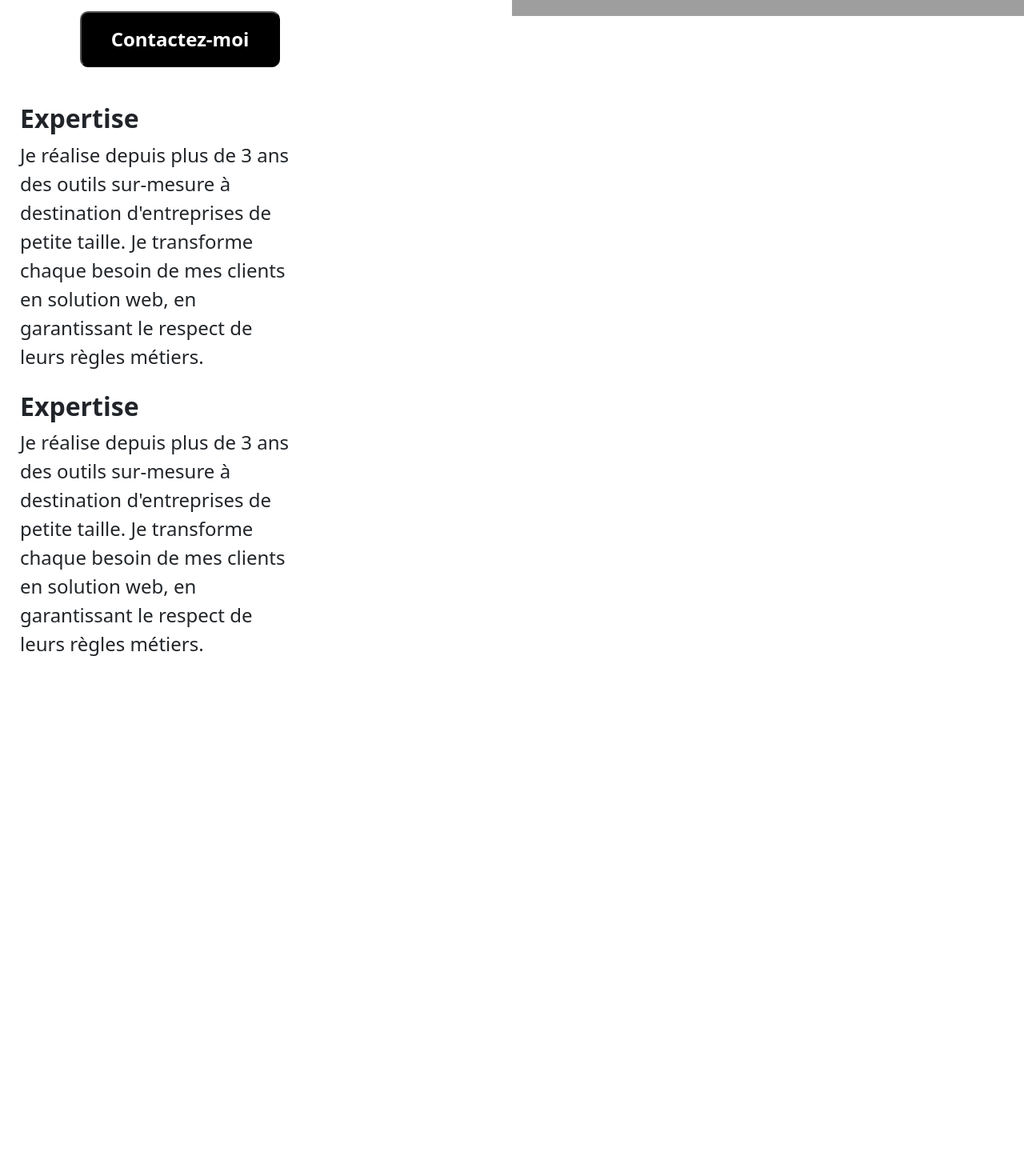
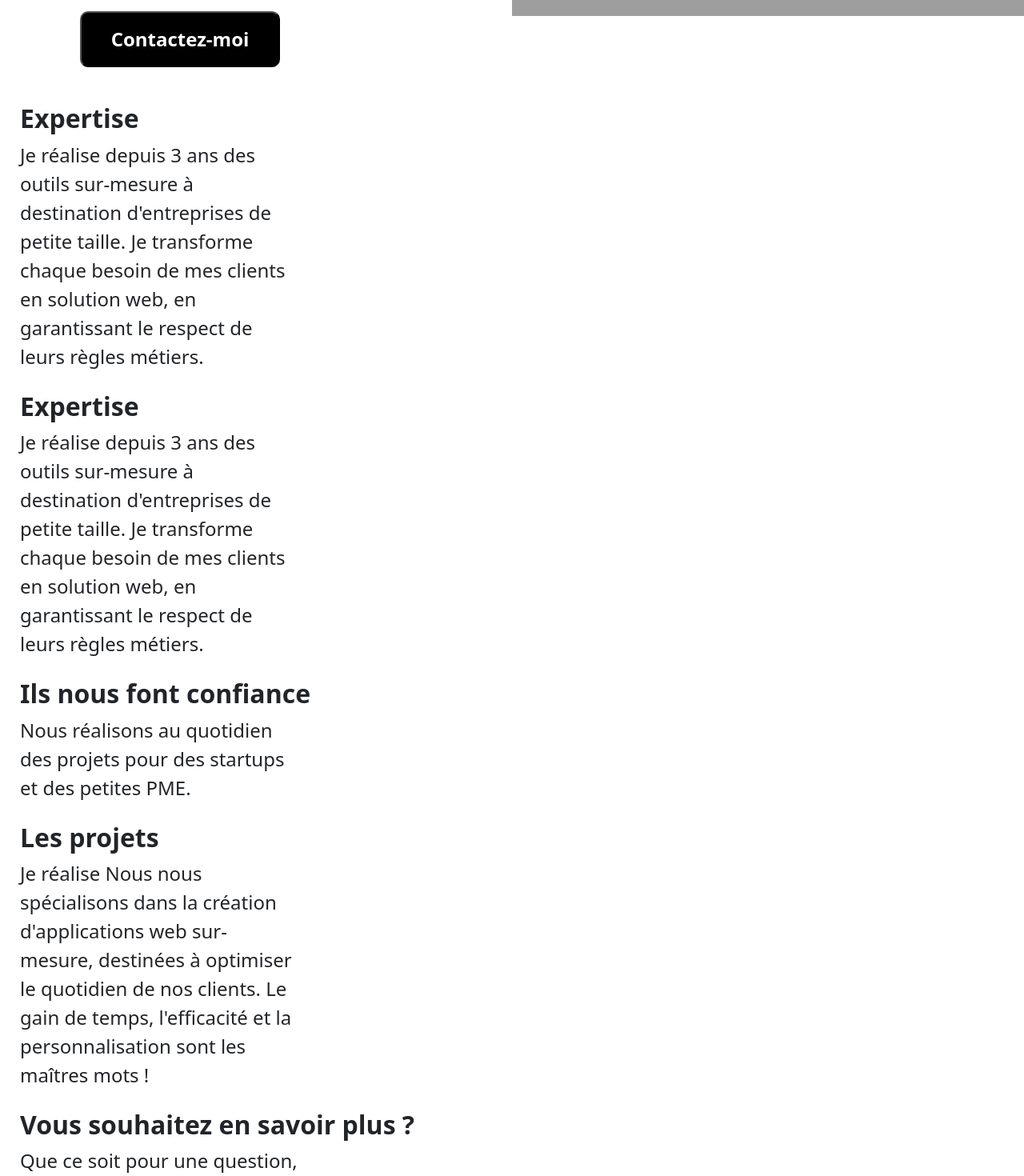
Before and after one commit to AndyRama/Lemurian, a React (Create React App) app: page / in a window 1280 px wide. Shown: the part 700-2170 px from the top of the page at 80% size. Before the commit the page ends 1548 px from the top, so only its background shows below. Built offline with nearby package versions, Linux system fonts and the light colour scheme; grey boxes are pictures that could not be loaded.

Commit message:
add text confiance, project, savoir +

```diff
--- a/src/components/blocText/BlocText.jsx
+++ b/src/components/blocText/BlocText.jsx
@@ -5,7 +5,11 @@ function BlocText() {
   const content = [
     {
       title: 'Expertise',
-      text: "Je réalise depuis plus de 3 ans des outils sur-mesure à destination d'entreprises de petite taille. Je transforme chaque besoin de mes clients en solution web, en garantissant le respect de leurs règles métiers.",
+      text: "Je réalise depuis 3 ans des outils sur-mesure à destination d'entreprises de petite taille. Je transforme chaque besoin de mes clients en solution web, en garantissant le respect de leurs règles métiers.",
+    },
+    {
+      title: 'Expertise',
+      text: "Je réalise depuis 3 ans des outils sur-mesure à destination d'entreprises de petite taille. Je transforme chaque besoin de mes clients en solution web, en garantissant le respect de leurs règles métiers.",
     },
   ]
   return (
--- a/src/pages/Home/Home.jsx
+++ b/src/pages/Home/Home.jsx
@@ -2,21 +2,58 @@ import './Home.scss'
 import Navbar from './../../components/Navbar/Navbar'
 import Header from './../../components/Header/Header'
 import BlocText from '../../components/blocText/BlocText'
+// import BlocIndication from '../../components/Bloc-Indication/BlocIndication'
 
 function Home() {
+  const content = [
+    {
+      title: 'Expertise',
+      text: "Je réalise depuis 3 ans des outils sur-mesure à destination d'entreprises de petite taille. Je transforme chaque besoin de mes clients en solution web, en garantissant le respect de leurs règles métiers.",
+    },
+    {
+      title: 'Ils nous font confiance',
+      text: 'Nous réalisons au quotidien des projets pour des startups et des petites PME.',
+    },
+    {
+      title: 'Les projets',
+      text: "Je réalise Nous nous spécialisons dans la création d'applications web sur-mesure, destinées à optimiser le quotidien de nos clients. Le gain de temps, l'efficacité et la personnalisation sont les maîtres mots !",
+    },
+    {
+      title: 'Vous souhaitez en savoir plus ?',
+      text: "Que ce soit pour une question, une demande de devis, une remarque ou une candidature : n'hésitez pas à nous contacter via notre formulaire de contact. On se fera un plaisir de revenir vers vous pour en discuter ensemble.",
+    },
+  ]
+
   return (
     <section>
       <Navbar />
       <Header />
-      <BlocText />
-      {/* COMPOMPOSENT EXPERTISE */}
+      <section className="blocText">
+        <h2 className="blocText__title">{content[0].title} </h2>
+        <p className="blocText__text">{content[0].text}</p>
+      </section>
+      <div className="containner">
         <BlocText />
         {/* COMPOMPOSENT DEVELOPPEMENT */}
+        <section className="blocText">
+          <h2 className="blocText__title">{content[1].title} </h2>
+          <p className="blocText__text">{content[1].text}</p>
+        </section>
         {/* COMPOMPOSENT CONFIANCE */}
+        <section className="blocText">
+          <h2 className="blocText__title">{content[2].title} </h2>
+          <p className="blocText__text">{content[2].text}</p>
+        </section>
         {/* COMPOMPOSENT ARTISANS */}
         {/* COMPOMPOSENT QUI JE SUIS ! */}
         {/* COMPOMPOSENT PROJECT */}
         {/* COMPOMPOSENT SAVOIR + */}
+        <section className="blocText">
+          <h2 className="blocText__title">{content[3].title} </h2>
+          <p className="blocText__text">{content[3].text}</p>
+          <button>Discutons-en !</button>
+        </section>
+      </div>
       {/* FOOTER + */}
     </section>
   )
```
Also changed, not shown: src/components/Bloc-Indication/BlocIndication.jsx (added). Lines whose indentation alone changed are shown as unchanged.
